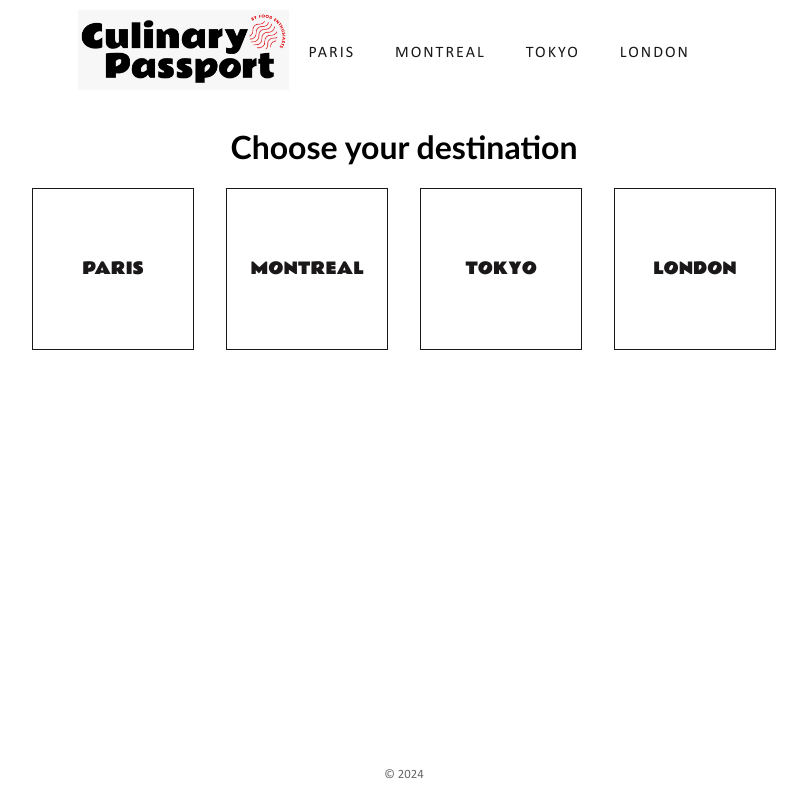
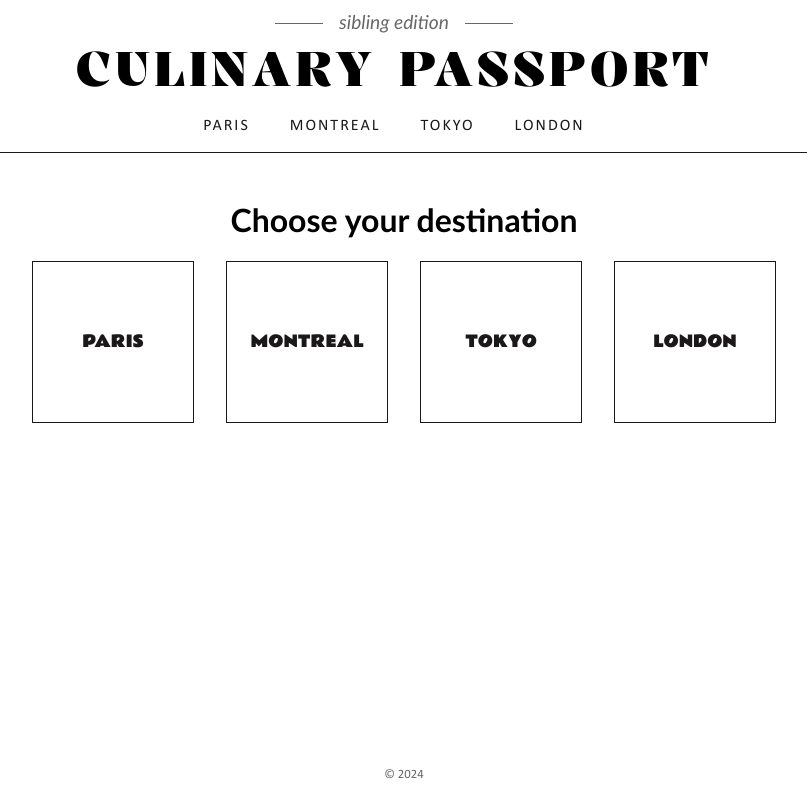
Before and after one commit to kimanhou/the-culinary-passport, a React (Create React App) app: page / in a window 1280 px wide. Shown: the whole page, without its empty margins (236-1043 px from the left). Built offline with nearby package versions, Linux system fonts and the light colour scheme.

Commit message:
💄 Try new header

```diff
--- a/src/App.scss
+++ b/src/App.scss
@@ -1,4 +1,5 @@
 @import "./colors.scss";
+@import "./fonts.scss";
 
 html {
     scroll-behavior: smooth;
@@ -26,6 +27,10 @@ html {
         flex-direction: column;
     }
 
+    .align-items-center {
+        align-items: center;
+    }
+
     a {
         color: var(--fg);
         text-decoration: none;
@@ -35,4 +40,8 @@ html {
         list-style-type: none;
         padding-inline-start: 0;
     }
+
+    .typeface-primary {
+        font-family: Kalnia;
+    }
 }
--- a/src/components/Header/Header.scss
+++ b/src/components/Header/Header.scss
@@ -5,9 +5,35 @@ header {
     padding-bottom: 10px;
     padding-right: 20px;
 
-    >a {
-        >.logo-image {
+    > a {
+        > .logo-image {
             height: 5rem;
         }
     }
+    > .tag-line {
+        > h4 {
+            font-size: 1.2rem;
+            color: var(--color-grey);
+            margin-block: 0;
+            font-weight: normal;
+        }
+        .tag-line-decoration {
+            height: 1px;
+            width: 3rem;
+            background-color: var(--color-grey);
+            &.left {
+                margin-right: 1rem;
+            }
+            &.right {
+                margin-left: 1rem;
+            }
+        }
+    }
+    > h1 {
+        font-size: 3rem;
+        text-transform: uppercase;
+        letter-spacing: 4px;
+        margin-block: 0;
+        margin-bottom: 1rem;
+    }
 }
--- a/src/components/Header/Header.tsx
+++ b/src/components/Header/Header.tsx
@@ -1,8 +1,9 @@
 import React from "react";
-import Navigation from "../Navigation/Navigation";
+import Navigation from "components/Navigation/Navigation";
 import "./Header.scss";
-import logo from "./food-blog-logo.png";
-import City from "../../model/City";
+// import logo from "./food-blog-logo.png";
+import City from "model/City";
+import Divider from "components/common/Divider/Divider";
 
 interface IHeaderProps {
     cities: City[];
@@ -10,12 +11,21 @@ interface IHeaderProps {
 
 export const Header: React.FC<IHeaderProps> = (props) => {
     return (
-        <header className="flex-row">
-            <a href="./">
+        <header className="flex-column">
+            {/* <a href="./">
                 <img src={logo} className={`logo-image`} alt={"logo"} />
-            </a>
+            </a> */}
+            <div className="tag-line flex-row align-items-center">
+                <div className="tag-line-decoration left" />
+                <h4>
+                    <i>sibling edition</i>
+                </h4>
+                <div className="tag-line-decoration right" />
+            </div>
 
+            <h1 className="typeface-primary">Culinary passport</h1>
             <Navigation cities={props.cities} />
+            <Divider />
         </header>
     );
 };
--- /dev/null
+++ b/src/components/common/Divider/Divider.scss
@@ -0,0 +1,6 @@
+.divider {
+    height: 1px;
+    width: 100%;
+    background-color: var(--fg);
+    margin: 1rem 0;
+}
--- /dev/null
+++ b/src/components/common/Divider/Divider.tsx
@@ -0,0 +1,8 @@
+import React from "react";
+import "./Divider.scss";
+
+const Divider: React.FC = (props) => {
+    return <div className="divider"></div>;
+};
+
+export default Divider;
--- /dev/null
+++ b/src/fonts.scss
@@ -0,0 +1,5 @@
+@font-face {
+    font-family: Kalnia;
+    font-display: swap;
+    src: url("./fonts/Kalnia-VariableFont_wdth,wght.ttf") format("truetype");
+}
--- a/tsconfig.json
+++ b/tsconfig.json
@@ -19,7 +19,9 @@
       "isolatedModules": true,
       "noEmit": true,
       "jsx": "react",
-      "noFallthroughCasesInSwitch": true
+      "noFallthroughCasesInSwitch": true,
+      "baseUrl": "src"
+
     },
     "include": [
       "src"
```
Also changed, not shown: src/fonts/Kalnia-VariableFont_wdth,wght.ttf (added).
